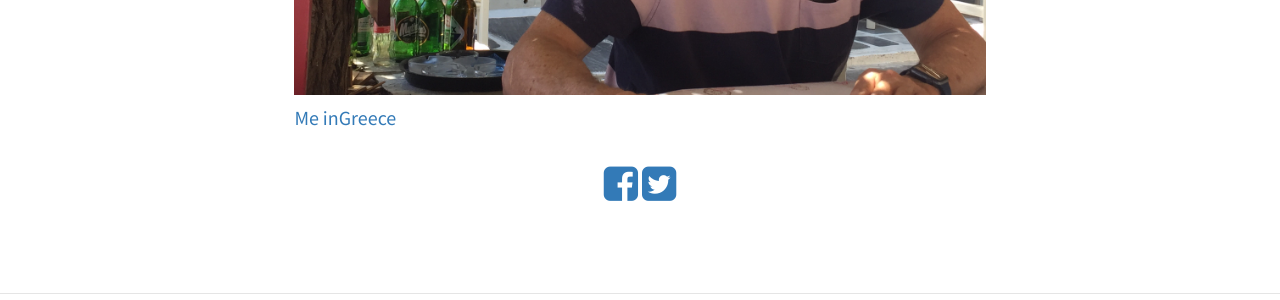
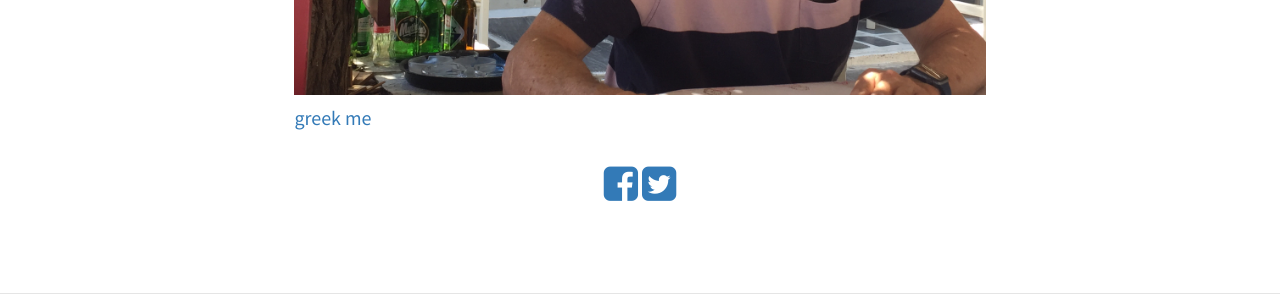
Before and after one commit to eyescroll/eyescroll.github.io, a Jekyll site: the page built from _posts/2020-06-25-hello-mum.md, in a window 1280 px wide. Shown: the part 905-1205 px from the top of the page. Built offline with Jekyll 4.4.1, drawn with Linux system fonts in a browser that asks for light colours.

Commit message:
md_writer changes

```diff
--- a/_posts/2020-06-25-hello-mum.md
+++ b/_posts/2020-06-25-hello-mum.md
@@ -8,4 +8,4 @@
 ---
 Lorem ipsum dolor sit amet, consectetur adipisicing elit, sed do eiusmod tempor incididunt ut labore et dolore magna aliqua. Ut enim ad minim veniam, quis nostrud exercitation ullamco laboris nisi ut aliquip ex ea commodo consequat. Duis aute irure dolor in reprehenderit in voluptate velit esse cillum dolore eu fugiat nulla pariatur. Excepteur sint occaecat cupidatat non proident, sunt in culpa qui officia deserunt mollit anim id est laborum.
 
-[![Me inGreece](/uploads/IMG_3461.jpg)](/uploads/IMG_3461.jpg)
+[![greek me](../uploads/IMG_3461.jpg)](../uploads/IMG_3461.jpg)
```
Also changed, not shown: 1 other file.
